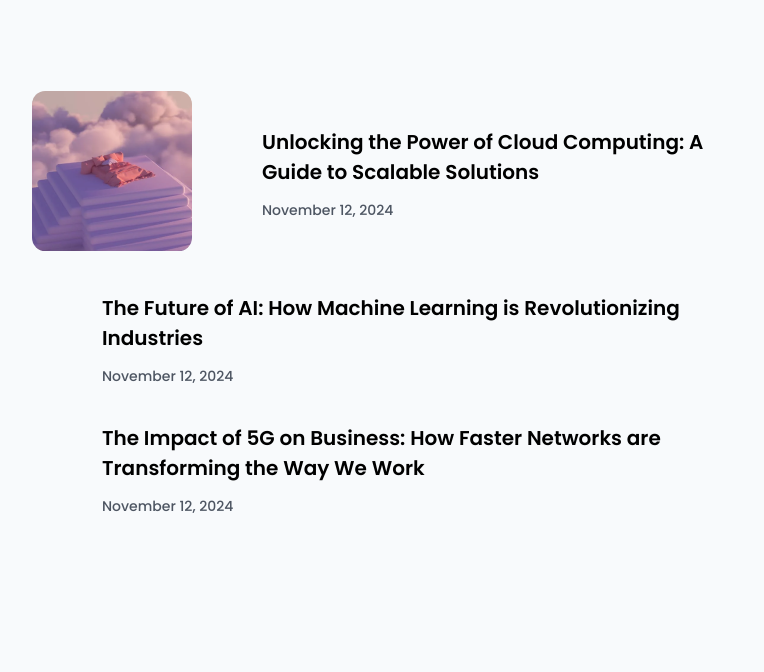
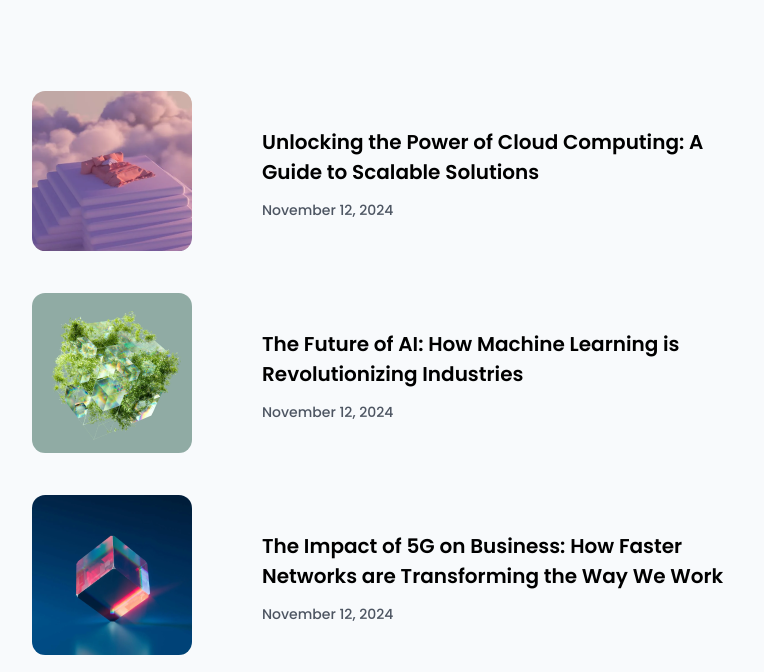
Before and after one commit to rich-333/simple-article-listing-master, a website: page index.html in a window 1280 px wide. Shown: the part 154-826 px from the top of the page, without its empty margins (243-1007 px from the left). Before the commit the page ends 800 px from the top, so only its background shows below. Drawn offline with nearby package versions, Linux system fonts and the light colour scheme; files that its build step writes are made by us from their sources; the site is published under a folder, as on GitHub Pages, so addresses that start at the root find nothing.

Commit message:
Se corrijio las rutas de las imagenes ya que no cargaban al ingresar a la pagina

```diff
--- a/index.html
+++ b/index.html
@@ -39,7 +39,7 @@
 
         <article class="article">
           <div>
-            <img class="article__img" src="/resources/photo_3.png" alt="">
+            <img class="article__img" src="./resources/photo_3.png" alt="">
           </div>
 
           <div class="article__content content">
@@ -50,7 +50,7 @@
 
         <article class="article">
           <div>
-            <img class="article__img" src="/resources/photo_2.png " alt="">
+            <img class="article__img" src="./resources/photo_2.png " alt="">
           </div>
 
           <div class="article__content content">
```
